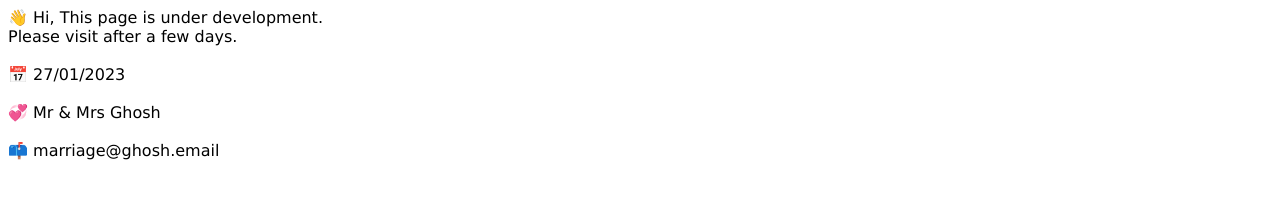
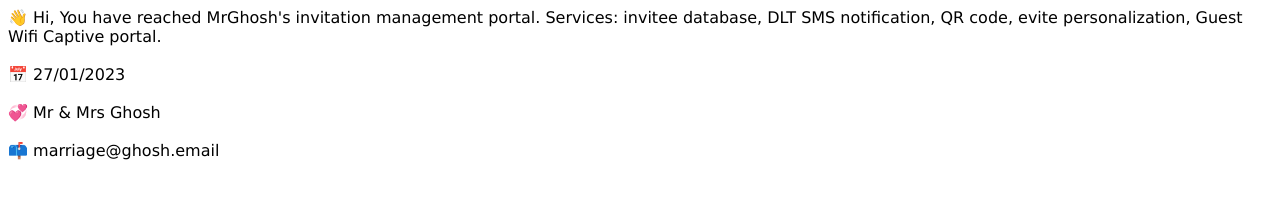
Before and after one commit to mrghosh/bibaho.link, a plain HTML site: page index.html in a window 1280 px wide. Drawn offline with Linux system fonts and the light colour scheme.

Commit message:
Update index.html

```diff
--- a/index.html
+++ b/index.html
@@ -16,8 +16,7 @@
   <body>
 
 <div class=center>
-👋 Hi, This page is under development.<br>
-  Please visit after a few days. <br><br>
+👋 Hi, You have reached MrGhosh's invitation management portal. Services: invitee database, DLT SMS notification, QR code, evite personalization, Guest Wifi Captive portal. <br><br>
 📅 27/01/2023 <br><br>
 💞️ Mr & Mrs Ghosh <br><br>
 📫 marriage@ghosh.email <br><br>
```
